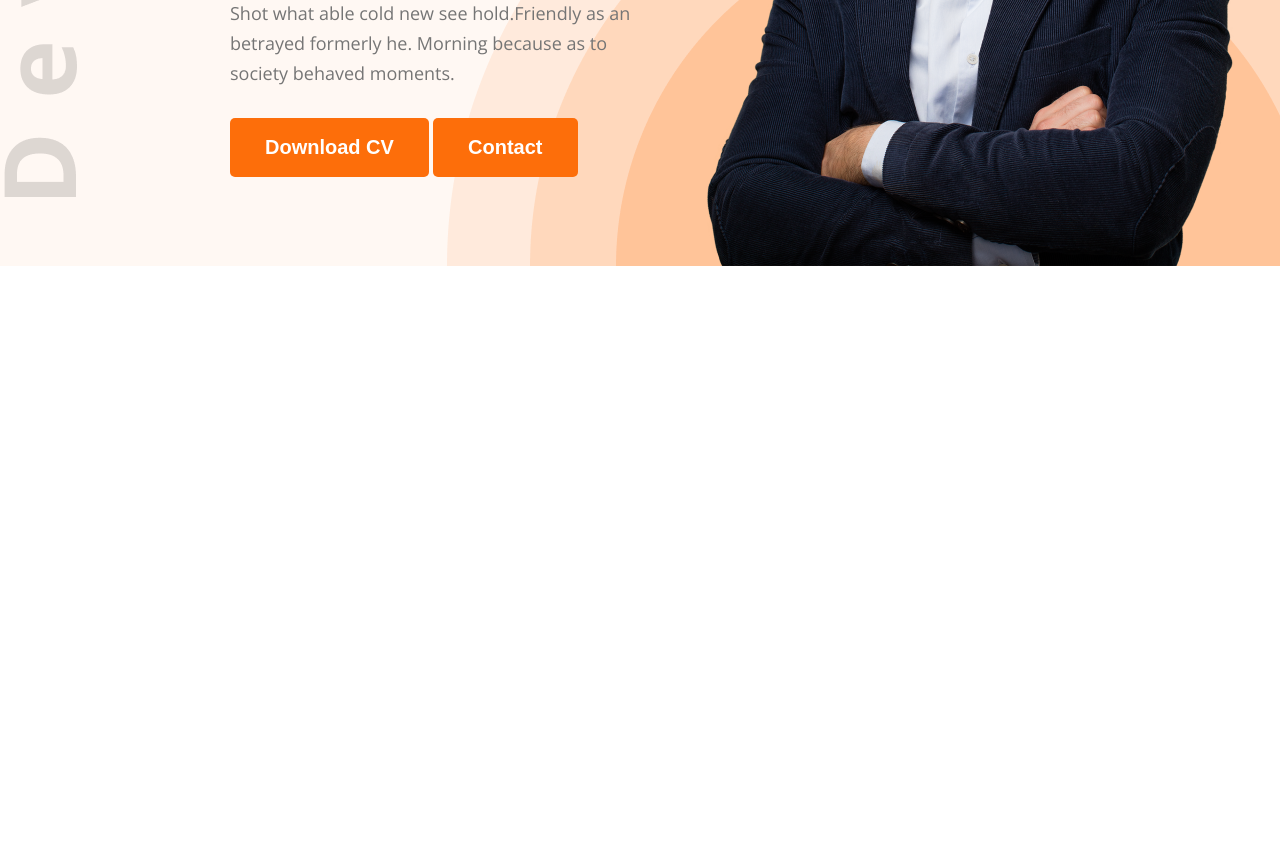
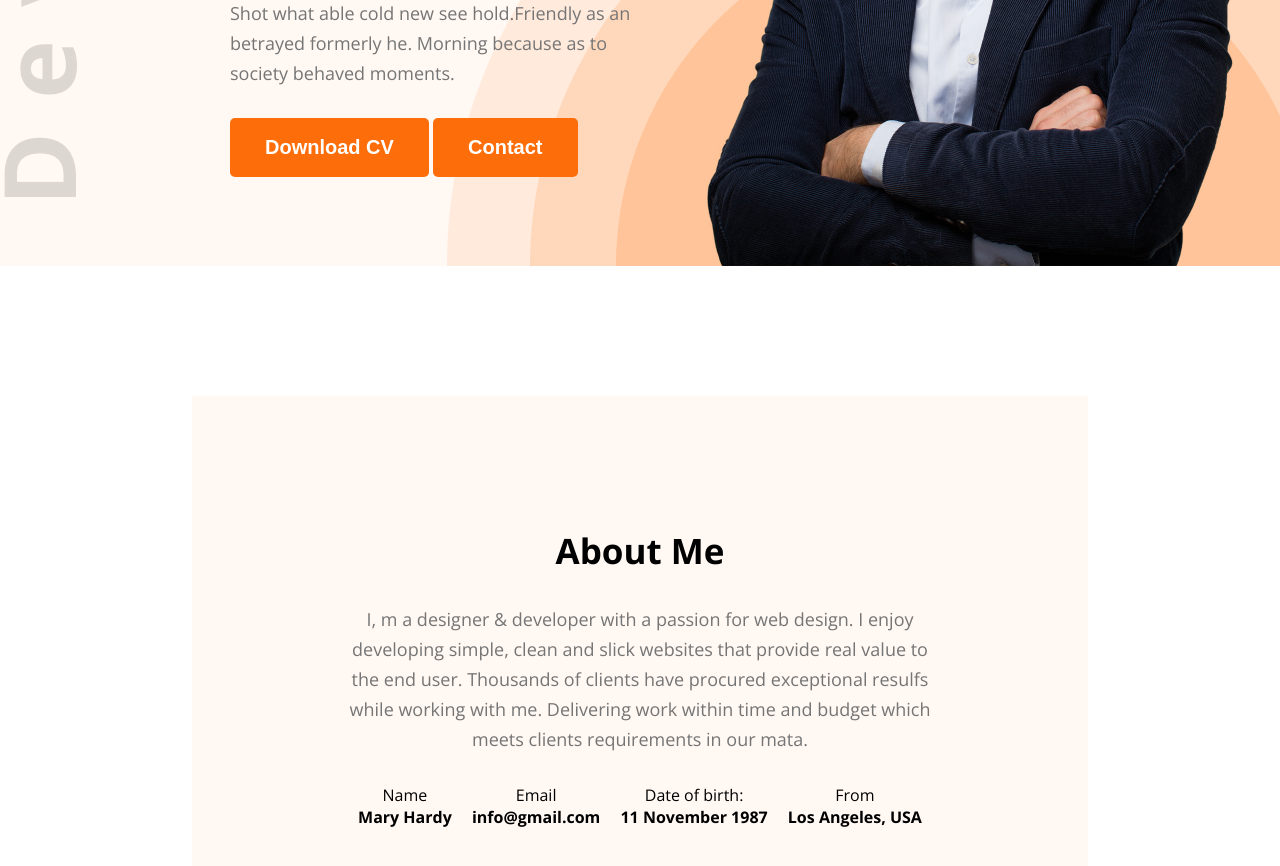
Before and after one commit to ahsanramin/my-first-portfolio, a plain HTML site: page index.html in a window 1280 px wide. Shown: the part 566-1432 px from the top of the page. Before the commit the page ends 832 px from the top, so only its background shows below. Drawn offline with nearby package versions, Linux system fonts and the light colour scheme.

Commit message:
my 4th commit

```diff
--- a/index.html
+++ b/index.html
@@ -41,6 +41,41 @@
       </div>
     </section>
   </header>
+  <section id="about">
+    <div class="about-continer">
+      <div class="section-heading">
+        <h2>About Me</h2>
+        <p>I, m a designer & developer with a passion for web design. I enjoy developing simple, clean and slick
+          websites that provide real value to the end user. Thousands of clients have procured exceptional resulfs while
+          working with me. Delivering work within time and budget which meets clients requirements in our mata.</p>
+      </div>
+      <div class="about-info">
+        <div class="info-card">
+          <p>Name</p>
+          <h4>Mary Hardy </h4>
+        </div>
+
+
+        <div class="info-card">
+          <p>Email</p>
+          <h4>info@gmail.com</h4>
+        </div>
+
+
+        <div class="info-card">
+          <p>Date of birth:</p>
+          <h4>11 November 1987</h4>
+        </div>
+
+
+        <div class="info-card">
+          <p>From</p>
+          <h4>Los Angeles, USA</h4>
+        </div>
+      </div>
+    </div>
+
+  </section>
 </body>
 
 </html>
--- a/styles/portfolio.css
+++ b/styles/portfolio.css
@@ -96,3 +96,40 @@
 max-width: 585px;
 vertical-align: middle;
 }
+#about{
+  padding-top: 130px;
+}
+.about-continer{
+  width: 70%;
+  max-width: 1140px;
+  margin: 0 auto;
+  text-align: center;
+  background-color: #FFF8F3;
+  padding: 131px 156px;
+}
+.section-heading{
+  max-width: 827px;
+  text-align: center;
+}
+.section-heading h2{
+  font-size: 35px;
+  margin-bottom:30px;
+}
+.section-heading p{
+  font-size: 18px;
+  margin-bottom: 30px;
+  line-height: 30px;
+  color: #757575;
+}
+#about .about-continer .about-info{
+display: flex;
+justify-content: space-around;
+}
+.about-info.info-card p{
+font-size: 20px;
+  color: #757575;
+  line-height: 30px;
+}
+.about-info.info-card h4{
+  font-size: 20px;
+}
```
